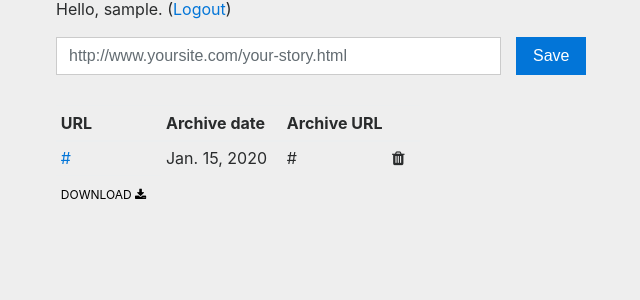
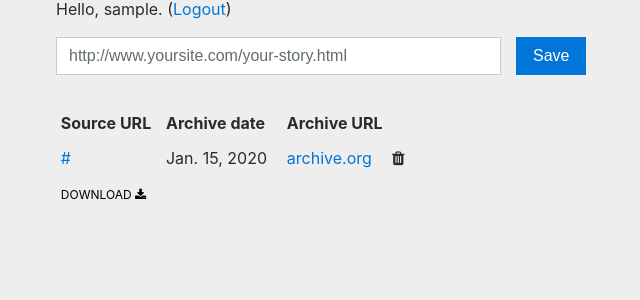
Before and after one commit to palewire/savemy.news, a Django app: page / in a window 1280 px wide. Shown: the part 149-449 px from the top of the page, without its empty margins (29-669 px from the left). Run offline with Django 3.2, Linux system fonts and the light colour scheme; a user stored in the database is signed in; tables that the repository leaves empty hold one stand-in row (values such as "Sample post"); some libraries are stand-ins or nearby versions.

Commit message:
trim urls

```diff
--- a/archive/templates/archive/index.html
+++ b/archive/templates/archive/index.html
@@ -1,4 +1,5 @@
 {% extends "archive/base.html" %}
+{% load staticfiles archive_tags %}
 
 {% block content %}
 <article>
@@ -28,7 +29,7 @@
             <table class="table table-sm table-responsive">
                 <thead>
                   <tr>
-                    <th>URL</th>
+                    <th>Source URL</th>
                     <th>Archive date</th>
                     <th>Archive URL</th>
                     <th></th>
@@ -37,9 +38,10 @@
                 <tbody>
                 {% for obj in clip_list %}
                     <tr>
-                        <td><a href="{{ obj.url }}">{{ obj.url|truncatechars:75 }}</a></td>
+                        <td><a href="{{ obj.url }}">{{ obj.url|trimurl }}</a></td>
                         <td class="timestamp">{{ obj.memento.timestamp|date:"N j, Y" }}</td>
-                        <td>{{ obj.memento.url|urlizetrunc:30 }}</td>
+                        <td>
+                            <a href="{{ obj.memento.url }}">{{ obj.memento.get_archive_display }}</a>
                         <td>
                             <i class="fa fa-trash"
                                aria-hidden="true"
--- /dev/null
+++ b/archive/templatetags/archive_tags.py
@@ -0,0 +1,11 @@
+from django import template
+from django.template.defaultfilters import truncatechars
+register = template.Library()
+
+
+@register.filter
+def trimurl(value):
+    value = value.replace("http://", "")
+    value = value.replace("https://", "")
+    value = truncatechars(value, 70)
+    return value
```
Also changed, not shown: archive/static/archive/img/internetarchive.ico (added), archive/templatetags/__init__.py (added).
